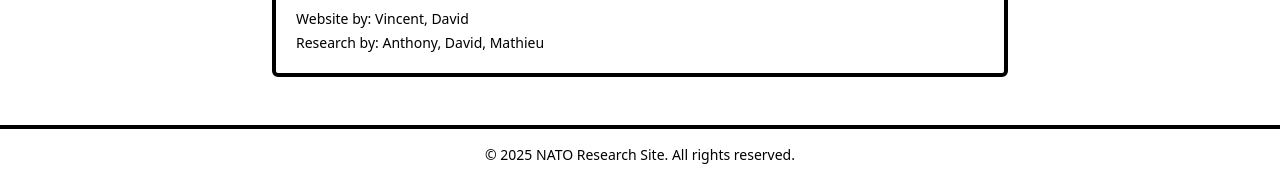
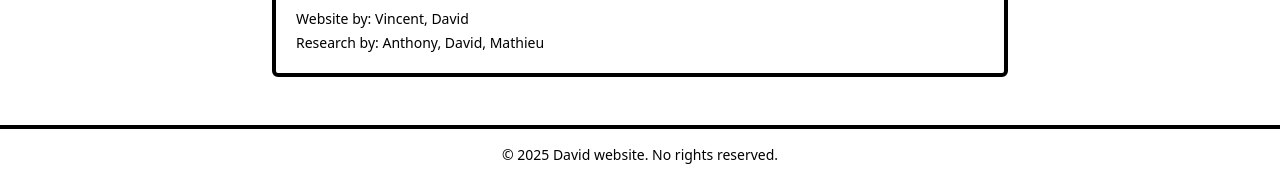
Before and after one commit to AtomicShadow9/Simplenatowebsite, a plain HTML site: page index.html in a window 1280 px wide. Shown: the part 4911-5092 px from the top of the page. Drawn offline with nearby package versions, Linux system fonts and the light colour scheme.

Commit message:
Update index.html

```diff
--- a/index.html
+++ b/index.html
@@ -277,7 +277,7 @@
     </div>
 
     <footer class="bg-white text-black text-center py-4 mt-8 text-sm border-t-4 border-black">
-        <p>© 2025 NATO Research Site. All rights reserved.</p>
+        <p>© 2025 David website. No rights reserved.</p>
     </footer>
 
     <script>
```
